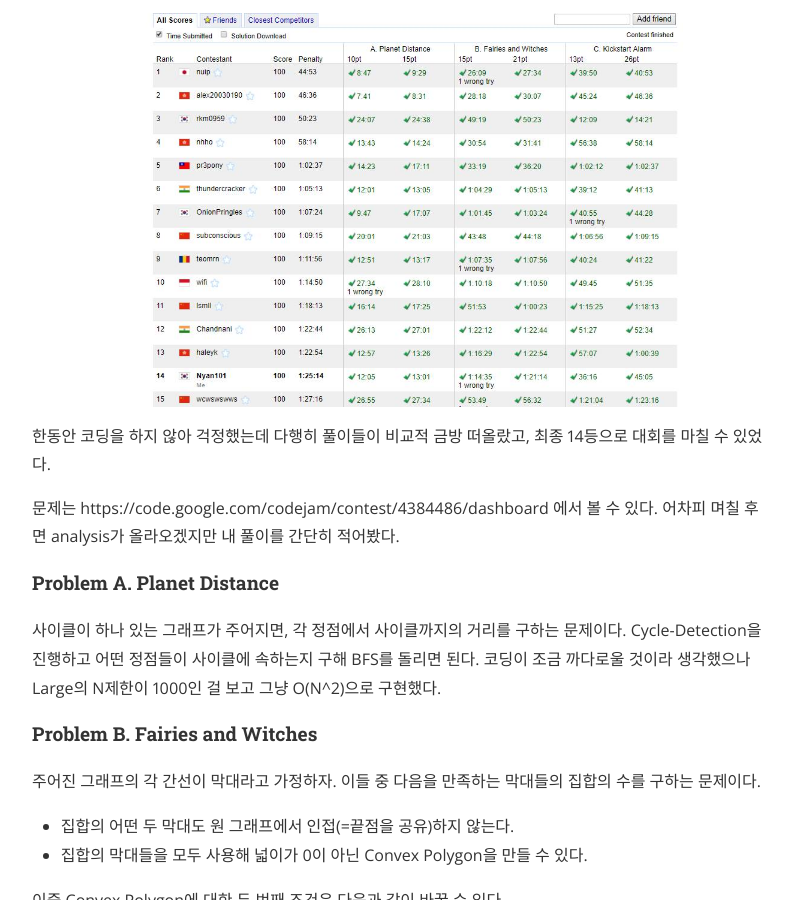
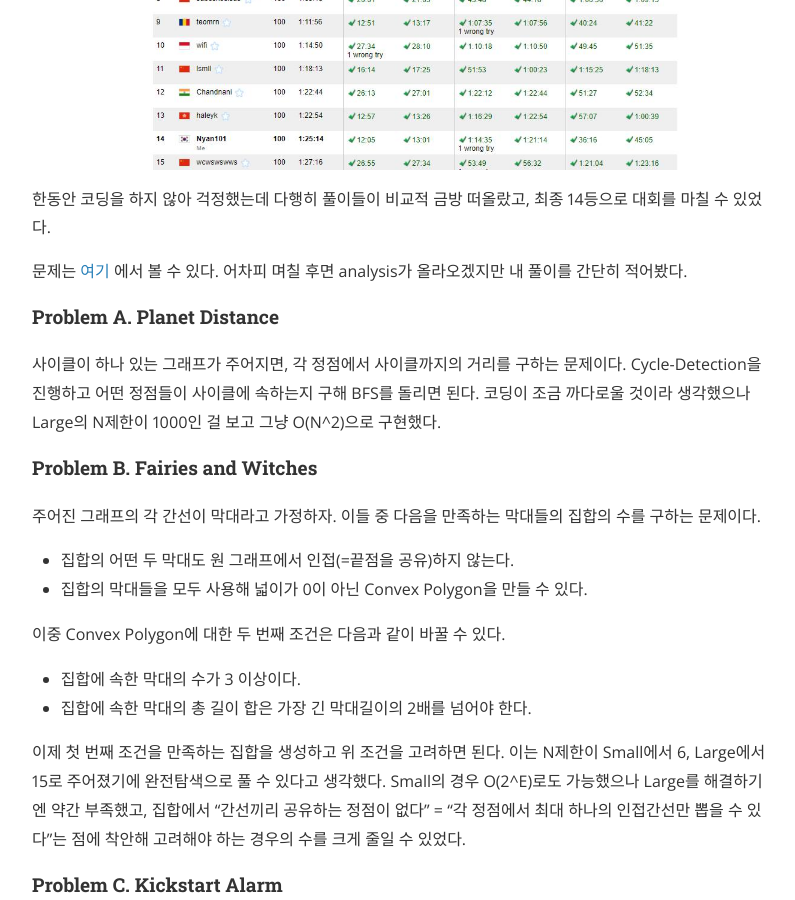
Before and after one commit to nyan101/nyan101.github.io, a Jekyll site: the page built from _posts/2018-05-27-CodeJam-KickstartC-후기.md, in a window 1280 px wide and 900 px high, scrolled down 1385 px. Shown: the whole window, without its empty margins (240-1035 px from the left). Built offline with Jekyll 4.4.1, drawn with Linux system fonts in a browser that asks for light colours; nearby versions of some CDN libraries.

Commit message:
fix typos

```diff
--- a/_posts/2018-05-27-CodeJam-KickstartC-후기.md
+++ b/_posts/2018-05-27-CodeJam-KickstartC-후기.md
@@ -18,6 +17,8 @@
 
 
 
+
+
 Kickstart는 CodeJam 본대회와 달리 비교적 자주 진행되고(2017년 기준 7회), 다양한 시간대에 분포해 있어 ~~코포처럼~~ 새벽까지 깨어있지 않아도 참가할 수 있다. 대회 자체적으로 상을 주지는 않지만 좋은 성적을 낼 경우 구글에서 인턴/입사 인터뷰 메일이 오기도 하니 시간이 된다면 참가해보자. ~~실제로 2017년 Kickstart Round G 때 15등 찍어서 메일 받아봄.~~
 
 
@@ -26,9 +27,11 @@
 
 
 
+
+
 한동안 코딩을 하지 않아 걱정했는데 다행히 풀이들이 비교적 금방 떠올랐고, 최종 14등으로 대회를 마칠 수 있었다.
 
-문제는 https://code.google.com/codejam/contest/4384486/dashboard 에서 볼 수 있다. 어차피 며칠 후면 analysis가 올라오겠지만 내 풀이를 간단히 적어봤다.
+문제는 [여기](https://code.google.com/codejam/contest/4384486/dashboard) 에서 볼 수 있다. 어차피 며칠 후면 analysis가 올라오겠지만 내 풀이를 간단히 적어봤다.
 
 #### Problem A. Planet Distance
 
```
Also changed, not shown: other parts of _posts/2018-05-27-CodeJam-KickstartC-후기.md (+0 -1 lines).
